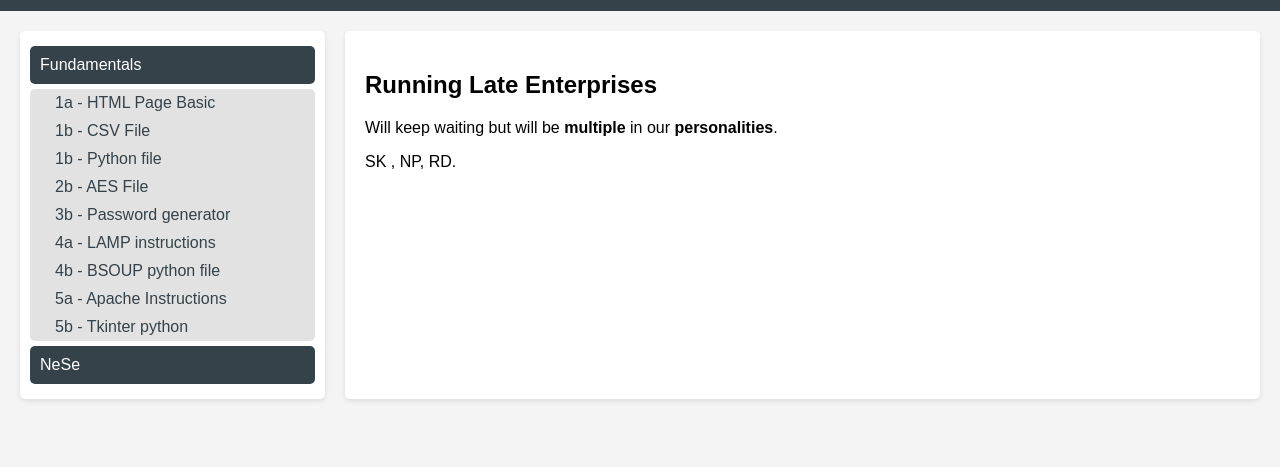
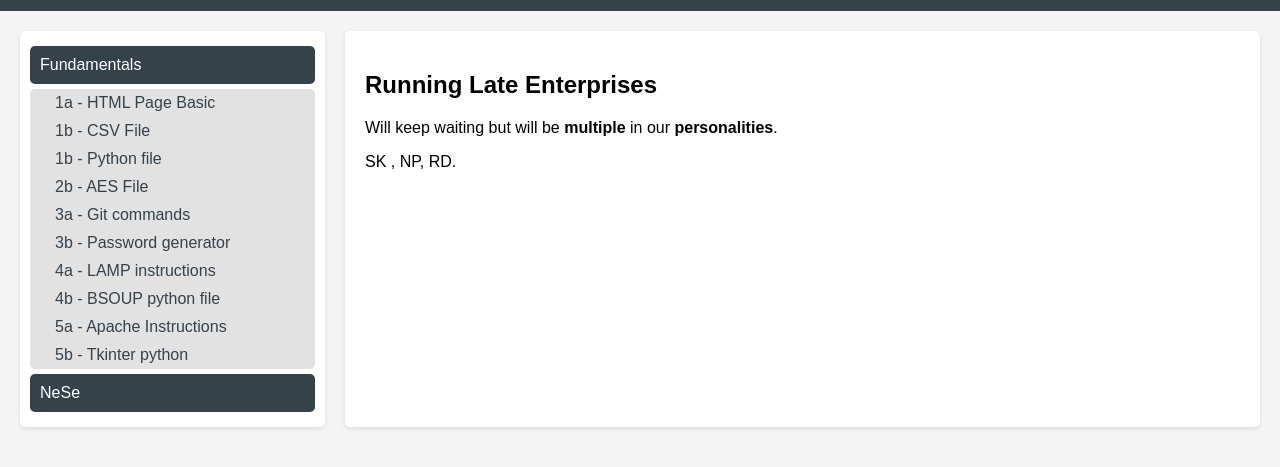
Before and after one commit to mikasa-makima/mikasa-makima.github.io, a plain HTML site: page index.html in a window 1280 px wide. Both pictures are taken after a click on the element "Fundamentals". Shown: the part 89-556 px from the top of the page. Drawn offline with Linux system fonts and the light colour scheme.

Commit message:
Update index.html

```diff
--- a/index.html
+++ b/index.html
@@ -76,6 +76,7 @@
             <a href="1b.csv" download>1b - CSV File</a>
             <a href="1b.py" download>1b - Python file</a>
             <a href="2b_aes.py" download>2b - AES File</a>
+            <a href="3a_git.txt" download>3a - Git commands</a>
             <a href="3b_pwd.py" download>3b - Password generator</a>
             <a href="4a-lamp.txt" download>4a - LAMP instructions</a>
             <a href="4b_bsoup.py" download>4b - BSOUP python file</a>
```
